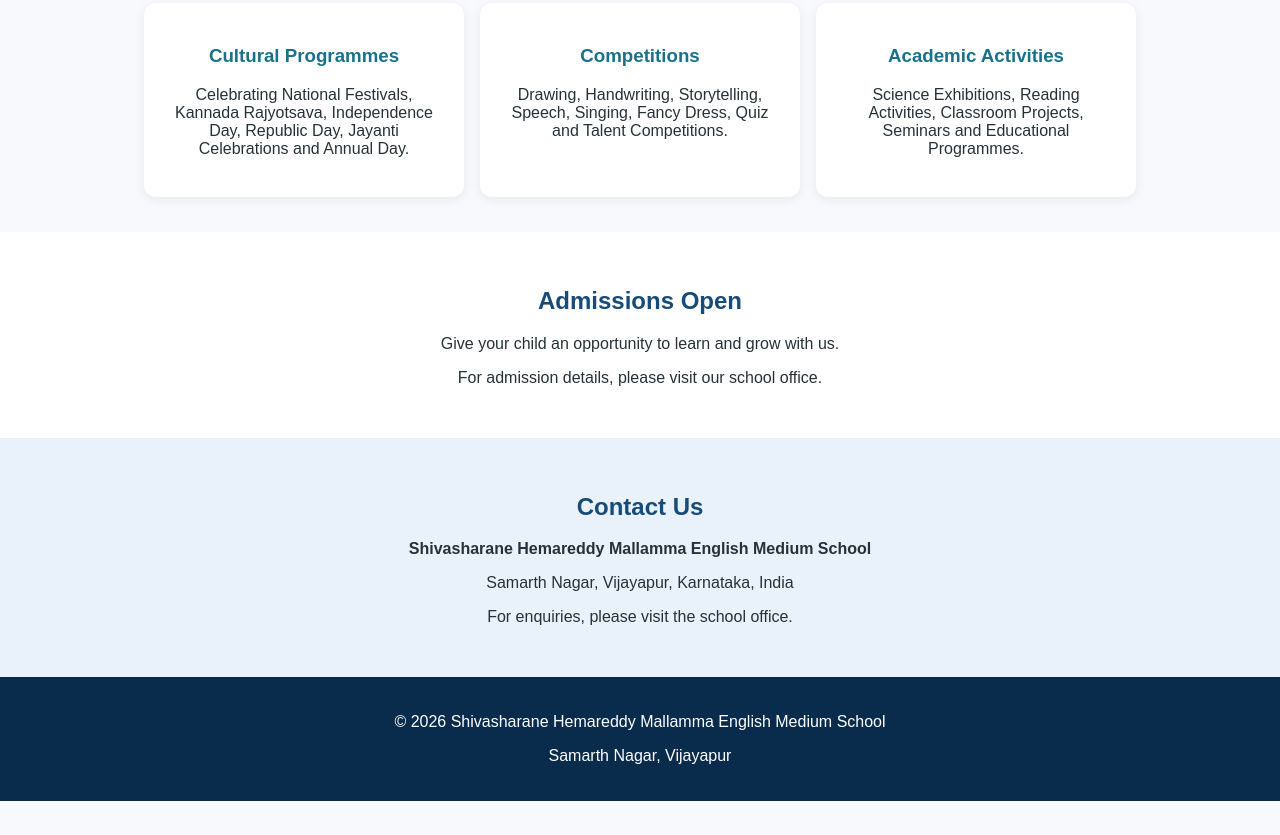
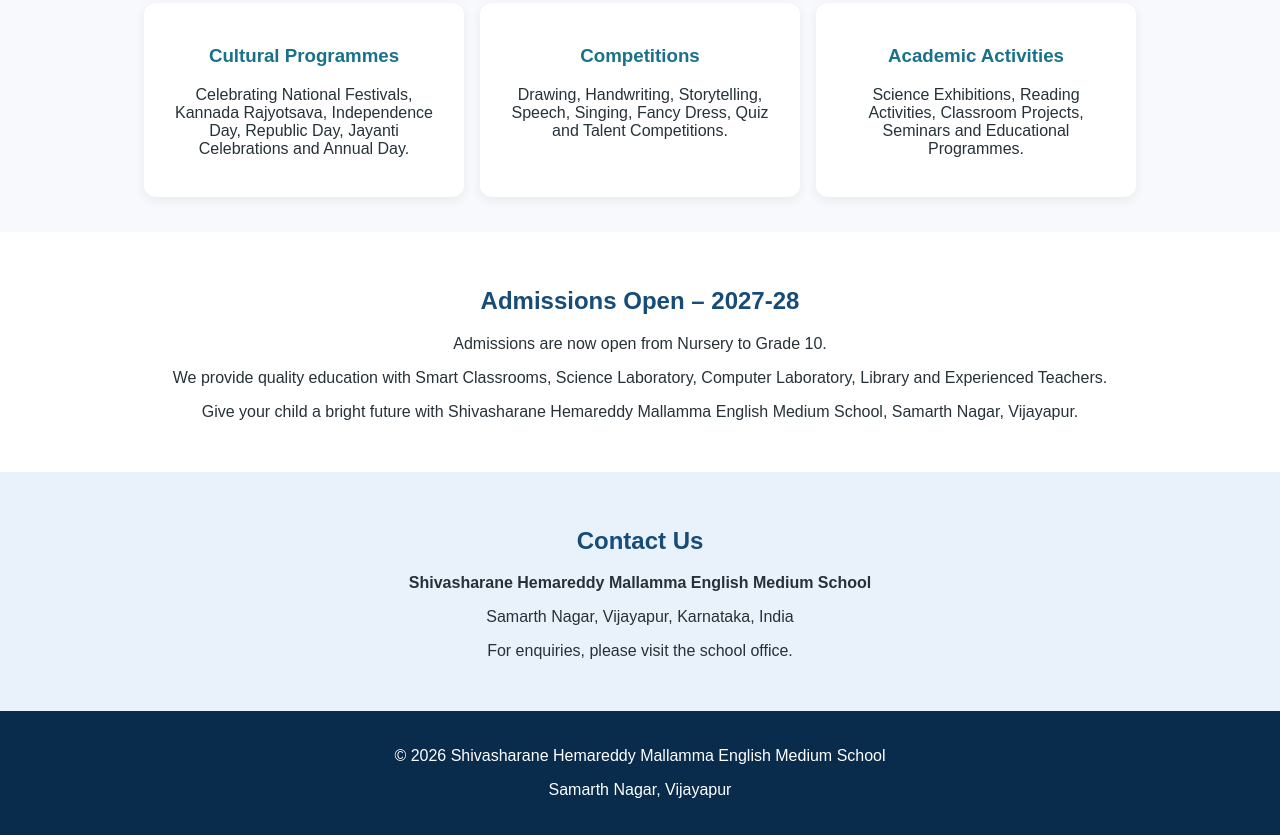
Before and after one commit to shmeps-2024/shivasharane-school-website, a plain HTML site: page index.html in a window 1280 px wide. Shown: the part 3680-4515 px from the top of the page. Before the commit the page ends 4481 px from the top, so only its background shows below. Drawn offline with Linux system fonts and the light colour scheme.

Commit message:
Update index.html

```diff
--- a/index.html
+++ b/index.html
@@ -295,10 +295,15 @@ header img {
 </section>
 
 <section id="admission" class="about">
-<h2>Admissions Open</h2>
-<p>Give your child an opportunity to learn and grow with us.</p>
-<p>For admission details, please visit our school office.</p>
+<h2>Admissions Open – 2027-28</h2>
+<p>Admissions are now open from Nursery to Grade 10.</p>
+<p>We provide quality education with Smart Classrooms, Science Laboratory, Computer Laboratory, Library and Experienced Teachers.</p>
+<p>Give your child a bright future with Shivasharane Hemareddy Mallamma English Medium School, Samarth Nagar, Vijayapur.</p>
 </section>
+
+
+
+
 
 <section id="contact" class="contact">
 <h2>Contact Us</h2>
```
